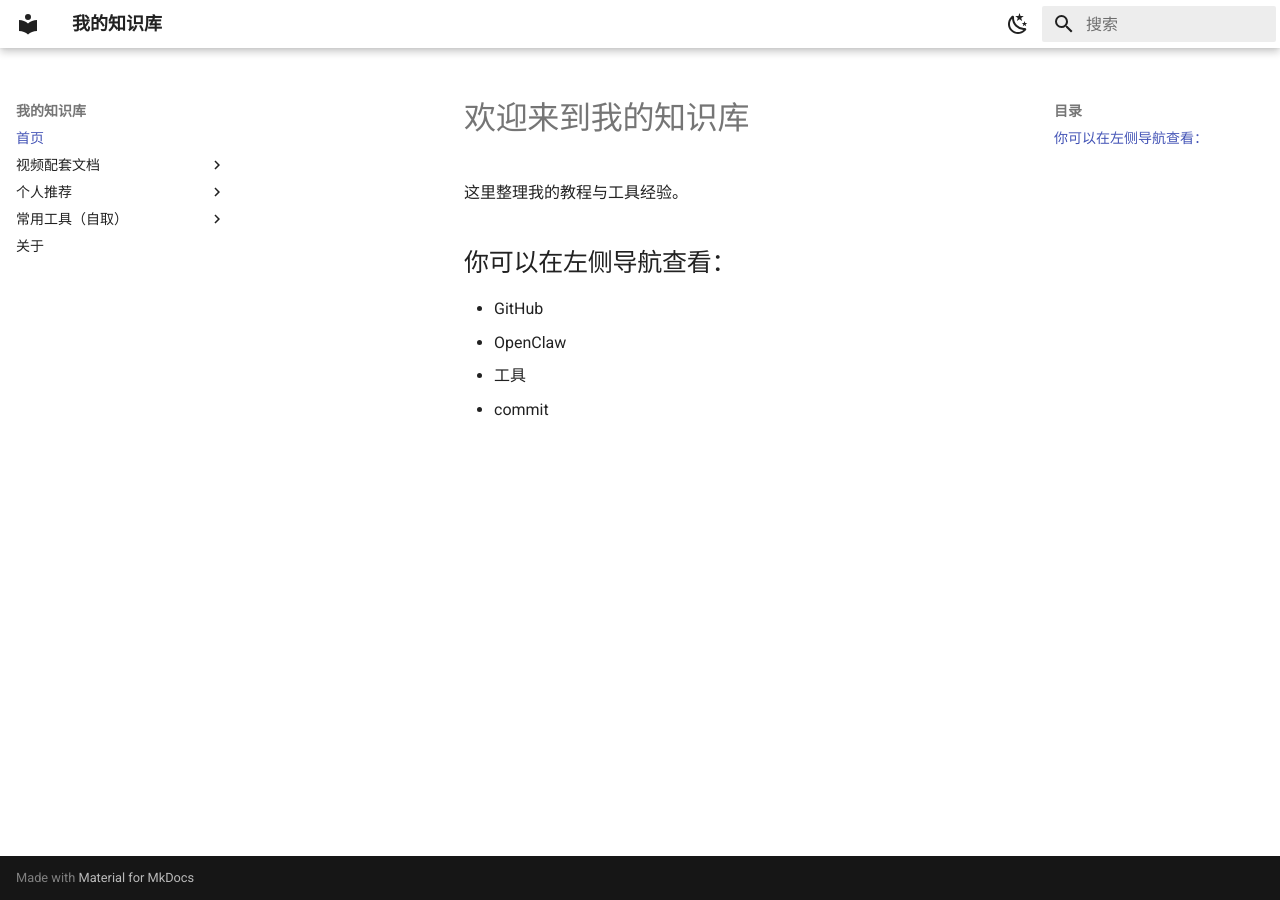
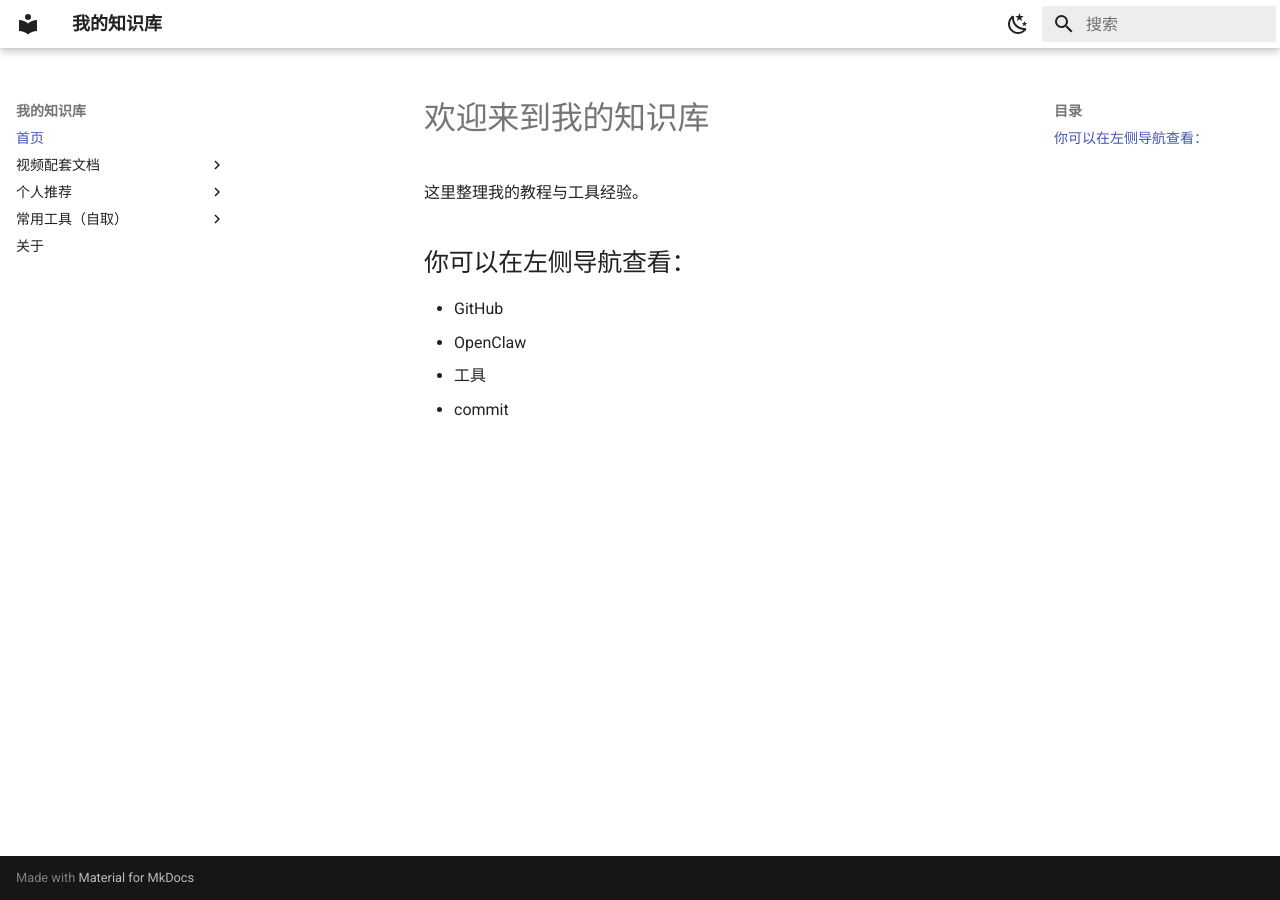
Before and after one commit to tgl2775284503-hash/zhishiku, an MkDocs documentation site: the page built from docs/index.md, in a window 1280 px wide. Built offline with MkDocs 1.6.1 and Material for MkDocs 9.7.7, drawn with Linux system fonts in a browser that asks for light colours.

Commit message:
标题宽度03

```diff
--- a/docs/stylesheets/extra.css
+++ b/docs/stylesheets/extra.css
@@ -6,20 +6,11 @@
 /* 2. 优雅地加宽左侧导航栏（仅电脑端） */
 @media screen and (min-width: 76.25em) {
   .md-sidebar--primary {
-    /* 核心修复：告诉系统这个侧边栏天生就要占 22rem 的位置，剩余空间再分给正文 */
-    flex: 0 0 22rem !important;
-    width: 22rem !important;
+    /* 18rem 到 20rem 是比较合适的阅读比例。22rem 可能会让左边显得过于笨重，你可以自己微调这个数值 */
+    width: 20rem !important;
   }
 
-  /* 确保内部的滚动区域跟着一起变宽 */
-  .md-sidebar__scrollwrap {
-    width: 100% !important;
-    max-width: 100% !important;
-  }
-
-  /* 让导航栏的文字有更大的空间展示，不再那么早换行 */
-  .md-nav__title,
-  .md-nav__item {
-    white-space: normal !important;
-  }
+  /* * 注：只要 container 加宽了，你的长标题自然就有足够空间在一行展示了。
+   * 不需要额外去写 white-space，主题默认的空间足够时就不会换行。
+   */
 }
```
